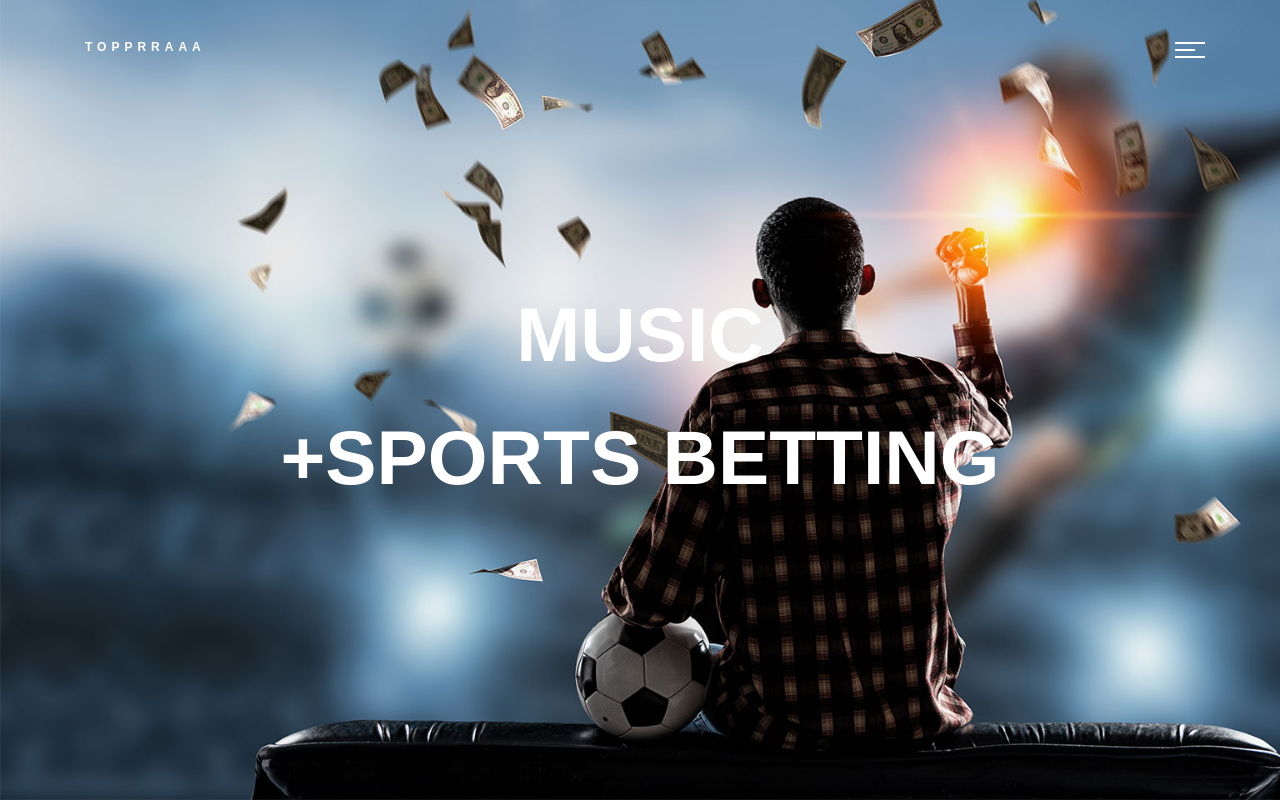
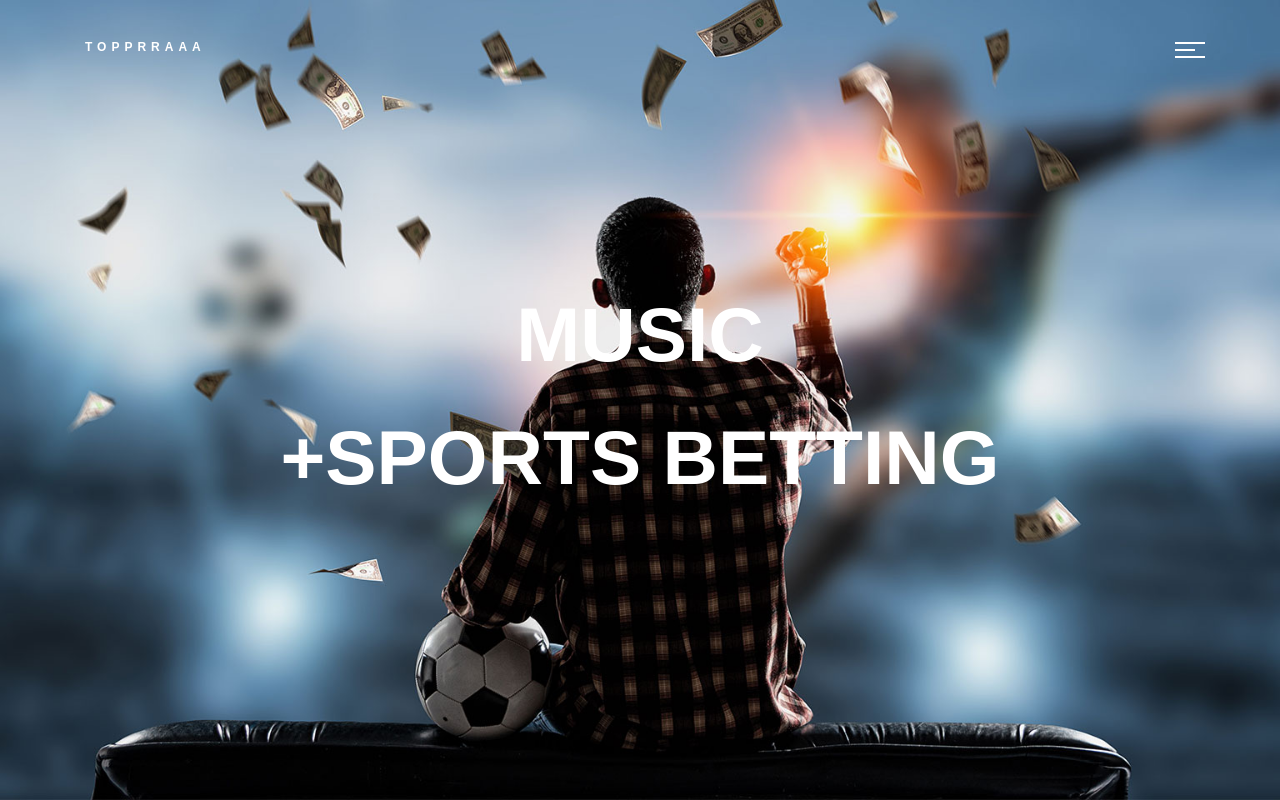
Before and after one commit to dwanerich/top, a plain HTML site: page index.html in a window 1280 px wide. Drawn offline with Linux system fonts and the light colour scheme.

Commit message:
centered background image fixed

```diff
--- a/index.html
+++ b/index.html
@@ -51,7 +51,8 @@
       -o-background-size: cover;
       background-size: cover;
       max-width: 100%;
-      height: auto;;">
+      height: auto;
+      background-position: center;">
 	      <div class="container px-0">
 	        <div class="row no-gutters slider-text js-fullheight align-items-center justify-content-center" data-scrollax-parent="true">
 	          <div class="col-md-12 ftco-animate text-center">
```
